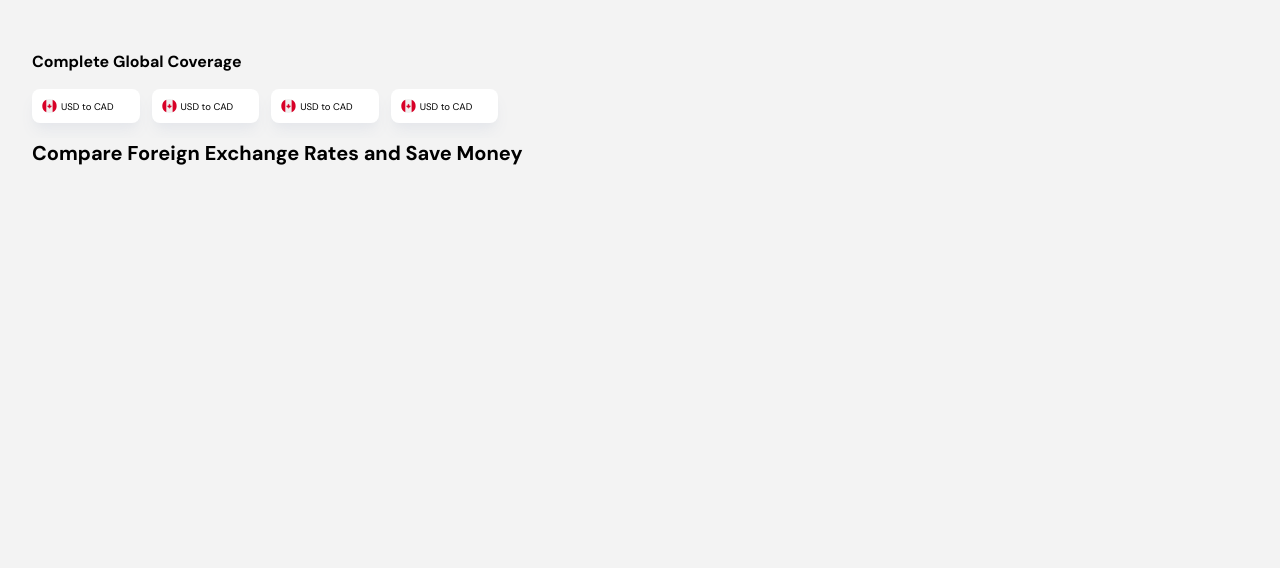
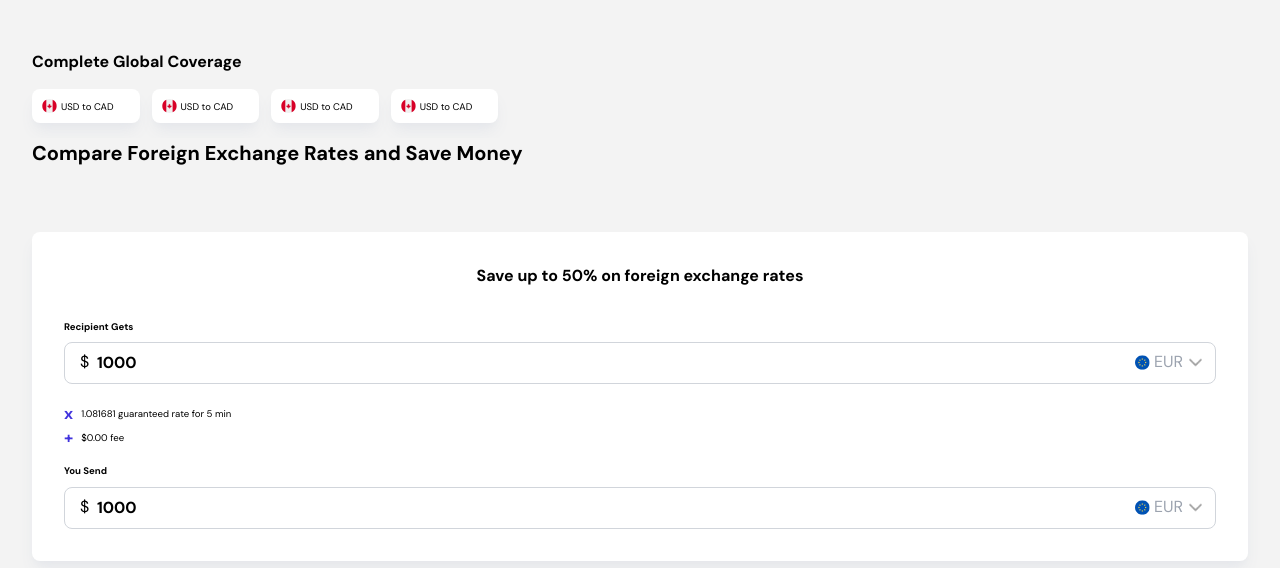
Before and after one commit to marsou001/currency-converter-app, a Next.js app: page / in a window 1280 px wide. Shown: the top 568 px of the page. Built offline with nearby package versions, Linux system fonts and the light colour scheme.

Commit message:
feat: create currencies menu

```diff
--- a/src/pages/index.tsx
+++ b/src/pages/index.tsx
@@ -1,4 +1,7 @@
 import cad from '../../public/currencies/canada.svg';
+import eur from '../../public/currencies/european union.svg';
+import arrowDown from '../../public/arrow-down.png';
+import Image from 'next/image';
 import { useState } from 'react';
 import Currency from '@/types/currency';
 import ConversionOptionChip from '@/components/ConversionOptionChip';
@@ -7,6 +10,12 @@ export default function Home() {
   const currenciesList = useState<Currency[]>(['USD', 'GBP']);
   const currencyFrom = useState<Currency>('USD');
   const currencyTo = useState<Currency>('EUR');
+
+  const [showMenu, setShowMenu] = useState(false);
+
+  function toggleMenu() {
+    setShowMenu(show => !show);
+  }
 
   return (
     <>
@@ -19,7 +28,68 @@ export default function Home() {
         <ConversionOptionChip currencyFrom='USD' currencyTo='CAD' flagIconURL={cad} altText='Canada Flag' />
       </div>
 
-      <h2 className='text-xl font-bold mt-16'>Compare Foreign Exchange Rates and Save Money</h2>
+      <h2 className='text-xl font-bold my-16'>Compare Foreign Exchange Rates and Save Money</h2>
+
+      <div className='bg-white p-8 rounded-lg shadow-gray-200 shadow-lg'>
+        <h3 className='font-bold text-center w-3/4 mx-auto mb-8'>Save up to 50% on foreign exchange rates</h3>
+
+        <div className="exchange">
+          <h3 className='text-xs font-bold mb-2'>Recipient Gets</h3>
+          <div className='relative'>
+            <input type='number' value={1000} className='text-lg font-bold w-full py-2 pl-8 border border-gray-300 rounded-lg' />
+            <span className='absolute top-2 left-4'>$</span>
+            <div className='dropdown-control absolute top-2 right-2 inline-flex' onClick={toggleMenu}>
+              <Image src={eur} width={15} height={15} alt='European Union Flag' className='inline-block mr-1' />
+              <span className='text-gray-400'>EUR</span>
+              <Image src={arrowDown} width={25} height={1} alt='European Union Flag' className='inline-block transform scale-50' />
+            </div>
+
+            <div className={`dropdown-menu bg-white absolute right-0 overflow-y-scroll w-2/5 ${showMenu ? 'h-28' : 'h-0'} z-10 shadow-gray-200 shadow-lg transition-all ease-in-out duration-150`}>
+              <ul className='pt-2'>
+                <li className='text-sm flex py-2 px-2'>
+                  <Image src={eur} width={15} height={15} alt='European Union Flag' className='inline-block mr-1' />
+                  <span>EUR</span>
+                </li>
+                <li className='text-sm flex py-2 px-2'>
+                  <Image src={eur} width={15} height={15} alt='European Union Flag' className='inline-block mr-1' />
+                  <span>EUR</span>
+                </li>
+                <li className='text-sm flex py-2 px-2'>
+                  <Image src={eur} width={15} height={15} alt='European Union Flag' className='inline-block mr-1' />
+                  <span>EUR</span>
+                </li>
+                <li className='text-sm flex py-2 px-2'>
+                  <Image src={eur} width={15} height={15} alt='European Union Flag' className='inline-block mr-1' />
+                  <span>EUR</span>
+                </li>
+              </ul>
+            </div>
+          </div>
+
+          <div className='realtime-info text-xs my-4'>
+            <p>
+              <span className='text-blue text-base font-bold inline-block mr-2 tranform translate-y-0.5'>x</span>
+              1.081681 guaranteed rate for 5 min
+            </p>
+
+            <p>
+              <span className='text-blue text-base font-bold inline-block mr-2 tranform translate-y-0.5'>+</span>
+              $0.00 fee
+            </p>
+          </div>
+
+          <h3 className='text-xs font-bold mb-2'>You Send</h3>
+          <div className='relative'>
+            <input type='number' value={1000} className='text-lg font-bold w-full py-2 pl-8 border border-gray-300 rounded-lg' />
+            <span className='absolute top-2 left-4'>$</span>
+            <div className="dropdown-control absolute top-2 right-2 inline-flex">
+              <Image src={eur} width={15} height={15} alt='European Union Flag' className='inline-block mr-1' />
+              <span className='text-gray-400'>EUR</span>
+              <Image src={arrowDown} width={25} height={1} alt='European Union Flag' className='inline-block transform scale-50' />
+            </div>
+          </div>
+        </div>
+      </div>
     </>
   )
 }
--- a/src/styles/globals.css
+++ b/src/styles/globals.css
@@ -18,6 +18,19 @@ body {
     scrollbar-width: none;  /* Firefox */
 }
 
+/* Chrome, Safari and Opera */
+.dropdown-menu::-webkit-scrollbar-thumb {
+  background-color: #bcbcbc;
+}
+.dropdown-menu::-webkit-scrollbar {
+  width: 2px;
+}
+
+/* IE, Edge and Firefox */
+.dropdown-menu {
+  scrollbar-width: thin;
+}
+
 @layer utilities {
   .text-balance {
     text-wrap: balance;
```
Also changed, not shown: public/arrow-down.png (added).
